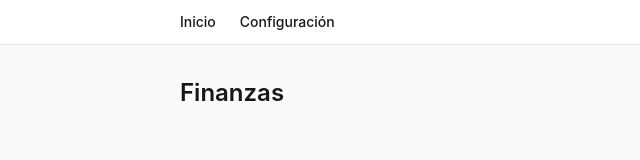
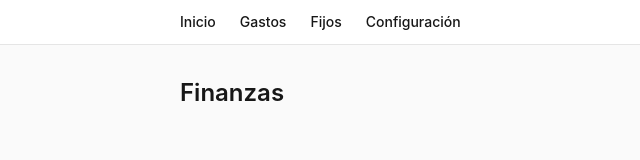
Before and after one commit to gast0nestevez/finances-app, a Next.js app: page / in a window 1280 px wide. Shown: the top 160 px of the page, without its empty margins (92-732 px from the left). Built offline with nearby package versions, Linux system fonts and the light colour scheme.

Commit message:
Add expenses and fixed expenses links to navigation
Co-Authored-By: Claude Sonnet 5.5 <noreply@anthropic.com>

```diff
--- a/src/app/layout.tsx
+++ b/src/app/layout.tsx
@@ -16,6 +16,12 @@ const RootLayout = ({ children }: RootLayoutProps) => (
           <Link href="/" className="hover:underline">
             Inicio
           </Link>
+          <Link href="/expenses" className="hover:underline">
+            Gastos
+          </Link>
+          <Link href="/fixed" className="hover:underline">
+            Fijos
+          </Link>
           <Link href="/settings" className="hover:underline">
             Configuración
           </Link>
```
